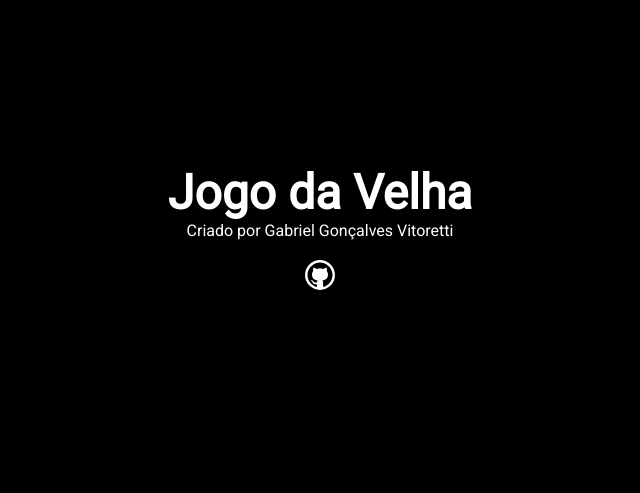
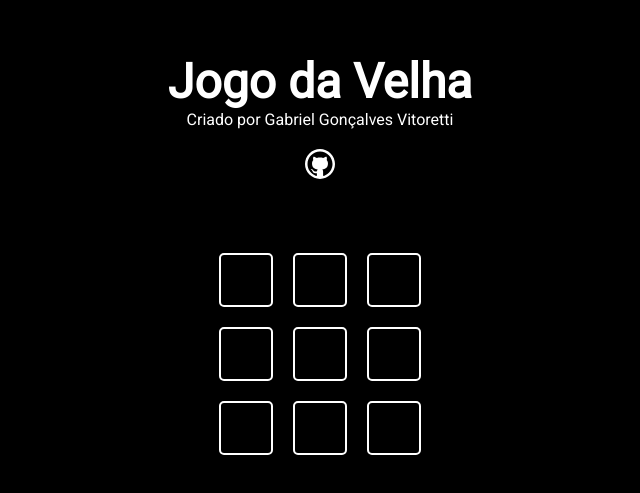
Before and after one commit to gabrielvitoretti/jogo-da-velha, a Next.js app: page / in a window 1280 px wide. Shown: the part 161-654 px from the top of the page, without its empty margins (320-960 px from the left). Built offline with nearby package versions, Linux system fonts and the light colour scheme.

Commit message:
Criado o componente para a realização do game

```diff
--- /dev/null
+++ b/src/components/game/game.jsx
@@ -0,0 +1,24 @@
+import styles from "./game.module.css"
+import GameOption from "../gameOption/gameOption"
+
+
+
+function Game() {
+
+    return (
+        <div className={styles.game}>
+            <GameOption />
+            <GameOption />
+            <GameOption />
+            <GameOption />
+            <GameOption />
+            <GameOption />
+            <GameOption />
+            <GameOption />
+            <GameOption />
+
+        </div>
+    )
+}
+
+export default Game
--- /dev/null
+++ b/src/components/game/game.module.css
@@ -0,0 +1,6 @@
+
+
+.game{
+    display: grid;
+    grid-template-columns: repeat(3, 1fr);
+}
--- /dev/null
+++ b/src/components/gameOption/gameOption.jsx
@@ -0,0 +1,14 @@
+import styles from "./gameOption.module.css"
+
+function GameOption(){
+
+    return (
+        <div className={styles.gameOption}>
+
+
+
+        </div>
+    )
+}
+
+export default GameOption
--- /dev/null
+++ b/src/components/gameOption/gameOption.module.css
@@ -0,0 +1,11 @@
+.gameOption{
+    border: 2px solid white;
+    width: 50px;
+    height: 50px;
+    border-radius: 5px;
+    display: flex;
+    justify-content: center;
+    align-items: center;
+    margin: 10px;
+    cursor: pointer;
+}
--- a/src/components/gamePage/gamePage.jsx
+++ b/src/components/gamePage/gamePage.jsx
@@ -1,10 +1,12 @@
 import Header from "../header/header"
+import Game from "../game/game"
 
 function GamePage() {
 
     return (
         <div className="container">
             <Header/>
+            <Game />
         </div>
     )
 }
```
